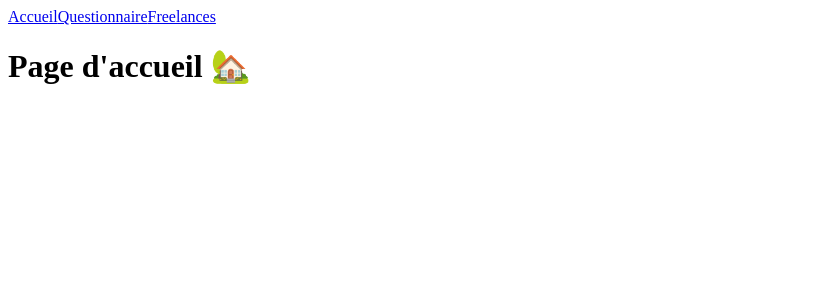
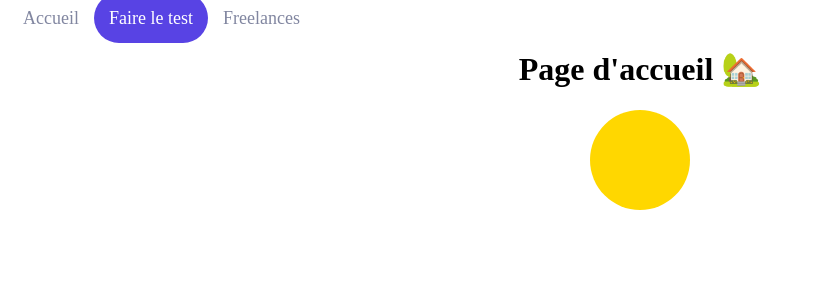
Before and after one commit to SaiedZ/shiny-agency-react-tutorial, a React (Create React App) app: page / in a window 1280 px wide. Shown: the top 300 px of the page, without its empty margins (0-814 px from the left). Built offline with nearby package versions, Linux system fonts and the light colour scheme.

Commit message:
used state and props to style components / styled

```diff
--- a/src/components/Header/index.jsx
+++ b/src/components/Header/index.jsx
@@ -1,12 +1,26 @@
 import React from 'react'
+
 import { Link } from 'react-router-dom'
+import styled from 'styled-components'
+
+const StyledLink = styled(Link)`
+    padding: 15px;
+    color: #8186a0;
+    text-decoration: none;
+    font-size: 18px;
+    ${(props) =>
+        props.$isFullLink &&
+        `color: white; border-radius: 30px; background-color: #5843E4;`}
+`
 
 function Header() {
     return (
         <nav>
-            <Link to="/">Accueil</Link>
-            <Link to="/survey/1">Questionnaire</Link>
-            <Link to="/freelances">Freelances</Link>
+            <StyledLink to="/">Accueil</StyledLink>
+            <StyledLink to="/survey/1" $isFullLink>
+                Faire le test
+            </StyledLink>
+            <StyledLink to="/freelances">Freelances</StyledLink>
         </nav>
     )
 }
--- a/src/pages/Home/index.jsx
+++ b/src/pages/Home/index.jsx
@@ -1,15 +1,36 @@
 import React from 'react'
+import { useState } from 'react'
+
+import styled from 'styled-components'
+
+const HomeContainer = styled.div`
+    width: 100%;
+    display: flex;
+    align-items: center;
+    flex-direction: column;
+`
+
+const Balloon = styled.div`
+    width: 100px;
+    height: 100px;
+    background-color: gold;
+    border-radius: 50px;
+    transform: scale(${(props) => props.size});
+`
 
 function Home() {
+    const [size, setSize] = useState(1)
+
     return (
-        <div>
-            <h1>
+        <HomeContainer>
+            <h1 onClick={() => setSize(size + 0.1)}>
                 Page d'accueil{' '}
                 <span role="img" aria-label="desc">
                     🏡
                 </span>
             </h1>
-        </div>
+            <Balloon size={size} />
+        </HomeContainer>
     )
 }
 
```
